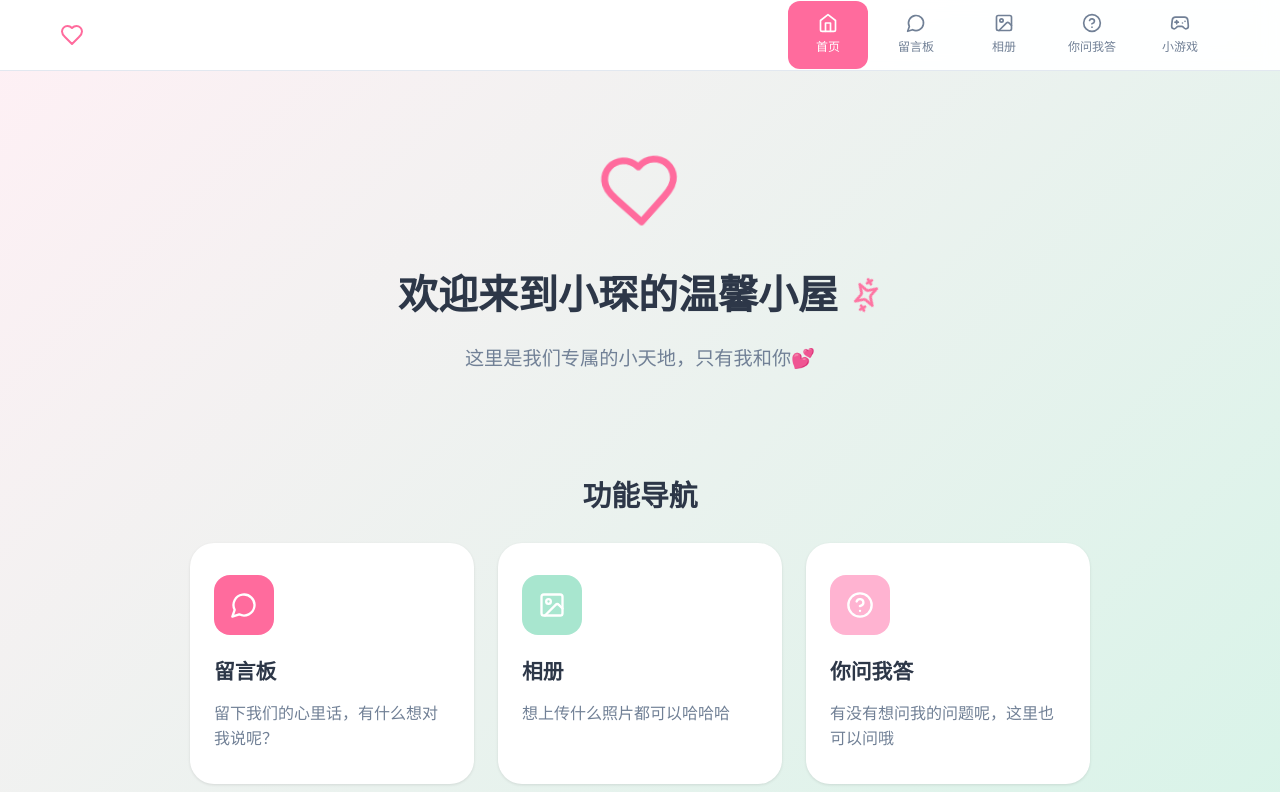
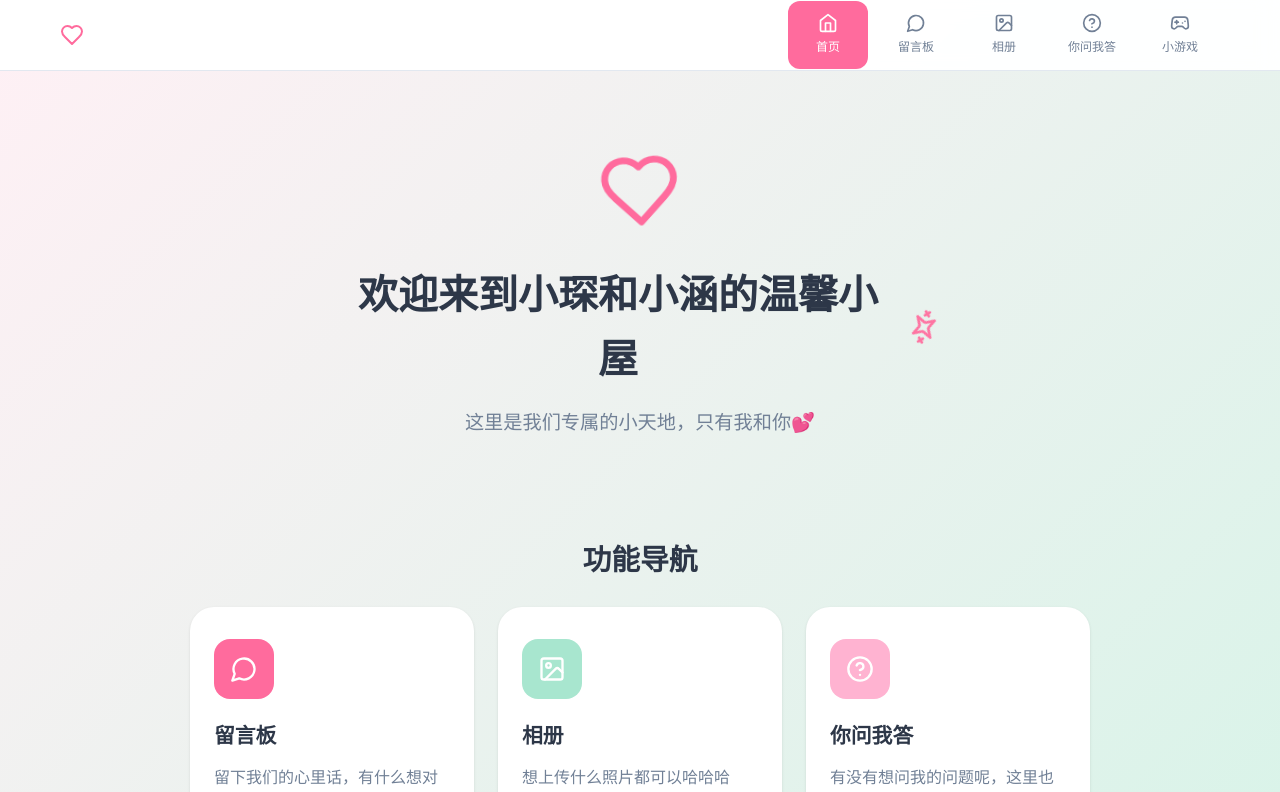
Before and after one commit to AidenJam553/Chenbaby-, a React (Vite) app: page / in a window 1280 px wide. Shown: the top 792 px of the page. Built offline with nearby package versions, Linux system fonts and the light colour scheme; no server answers.

Commit message:
标题修改

```diff
--- a/src/pages/Home.jsx
+++ b/src/pages/Home.jsx
@@ -54,7 +54,7 @@ const Home = () => {
             <Heart className="heart-beat" />
           </motion.div>
           <h1 className="hero-title">
-            欢迎来到小琛的温馨小屋
+            欢迎来到小琛和小涵的温馨小屋
             <Sparkles className="sparkle-icon" />
           </h1>
           <p className="hero-subtitle">
```
